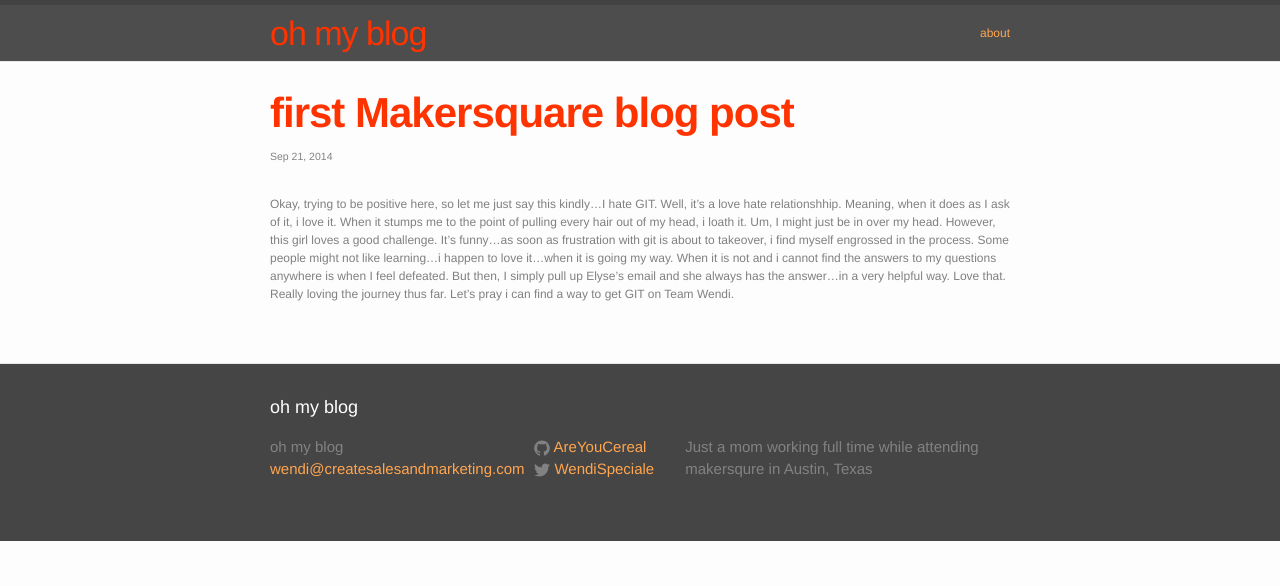
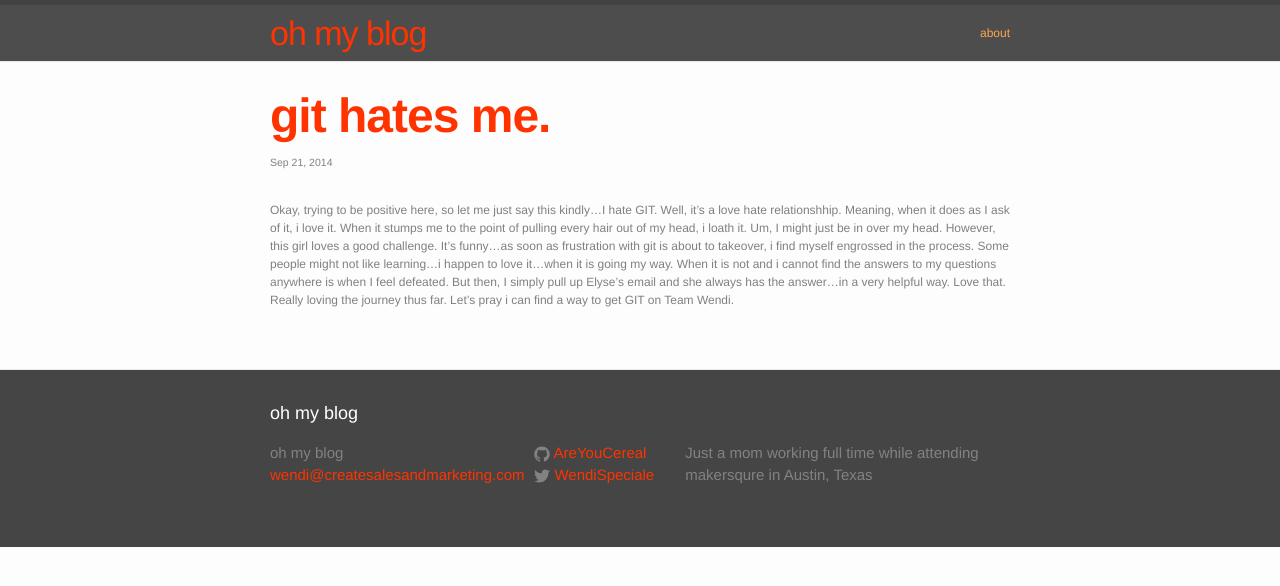
Before and after one commit to AreYouCereal/areyoucereal.github.io, a Jekyll site: the page built from _posts/2014-09-21-first-makersquare-blog-post.markdown, in a window 1280 px wide. Shown: the top 586 px of the page. Built offline with Jekyll 4.4.1, drawn with Linux system fonts in a browser that asks for light colours.

Commit message:
adjusting title css

```diff
--- a/_posts/2014-09-21-first-makersquare-blog-post.markdown
+++ b/_posts/2014-09-21-first-makersquare-blog-post.markdown
@@ -1,6 +1,6 @@
 ---
 layout: post
-title: "first Makersquare blog post"
+title: "git hates me."
 date: 2014-09-21
 ---
 
--- a/_sass/_base.scss
+++ b/_sass/_base.scss
@@ -90,10 +90,10 @@ h1, h2, h3, h4, h5, h6 {
  */
 a {
     text-decoration: none;
-    color: #FFA54F;
+    color: #FF3300;
 
     &:visited {
-        color: #FFFA54F;
+        color: #FF3300;
     }
 
     &:hover {
--- a/_sass/_layout.scss
+++ b/_sass/_layout.scss
@@ -208,7 +208,7 @@
 }
 
 .post-title {
-    font-size: 42px;
+    font-size: 48px;
     color: #ff3300;
     font-weight: bold;
     letter-spacing: -1px;
--- a/plugins/slides/index.html
+++ b/plugins/slides/index.html
@@ -62,5 +62,5 @@
 
   <!-- SlidesJS Required: Link to jQuery -->
   <script src="resources/jquery-1.9.1.min.js"></script>
-</body>
-  </html>
+
+</body></html>
```
